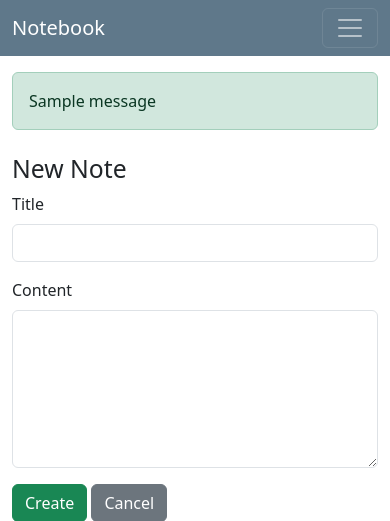
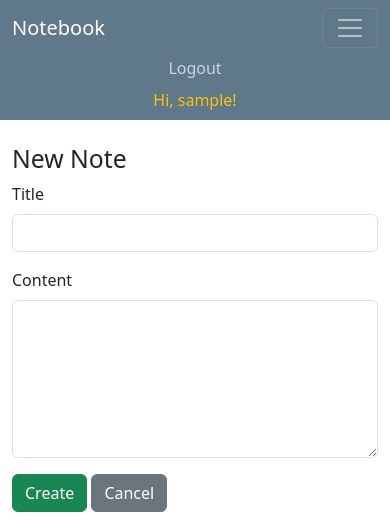
Before and after one commit to birencoding/todo, a Django app: page /create/ in a window 390 px wide, after a click that opens the changed part. Shown: the top 521 px of the page. Run offline with Django 5.2, Linux system fonts and the light colour scheme; a user stored in the database is signed in; tables that the repository leaves empty hold one stand-in row (values such as "Sample post"); one stand-in notice (Sample message) is shown.

Commit message:
updated mobile view

```diff
--- a/todo/notebook/static/notebook/main.css
+++ b/todo/notebook/static/notebook/main.css
@@ -82,3 +82,9 @@ a.article-title:hover {
 .account-heading {
   font-size: 2.5rem;
 }
+
+@media (max-width: 767.98px) {
+  .navbar-nav {
+    text-align: center;
+  }
+}
--- a/todo/templates/base.html
+++ b/todo/templates/base.html
@@ -17,21 +17,21 @@
   <nav class="navbar navbar-expand-md navbar-dark bg-steel sticky-top">
     <div class="container">
       <a class="navbar-brand mr-4" href="/">Notebook</a>
-      <button class="navbar-toggler" type="button" data-toggle="collapse" data-target="#navbarToggle" aria-controls="navbarToggle" aria-expanded="false" aria-label="Toggle navigation">
+
+    <button class="navbar-toggler" type="button" data-toggle="collapse" data-target="#navbarToggle"
+        aria-controls="navbarToggle" aria-expanded="false" aria-label="Toggle navigation">
       <span class="navbar-toggler-icon"></span>
-      </button>
+    </button>
+
       <div class="collapse navbar-collapse" id="navbarToggle">
-        <div class="navbar-nav mr-auto">
-          <a class="nav-item nav-link" href="/">Home</a>
-        </div>
-        <!-- Navbar Right Side -->
+
         {% if user.is_authenticated %}
         <div class="navbar-nav ms-auto">
           <a class="nav-item nav-link" href="{% url 'users:logout' %}">Logout</a>
           <span class="text-sm-left text-warning">Hi, {{ user.username }}!</span>
         </div>
         {% else %}
-        <div class="navbar-nav">
+        <div class="navbar-nav ms-auto">
           <a class="nav-item nav-link" href="{% url 'users:login'%}">Login</a>
           <a class="nav-item nav-link" href="{% url 'users:register'%}">Register</a>
         </div>
@@ -43,17 +43,16 @@
 {% endblock header %}
 
 <main>
-    {% block messages %}
+    <!-- {% block messages %}
     {% if messages %}
-        <div class="container mt-3">
-            {% for message in messages %}
-                <div class="alert alert-{{ message.tags }}">
-                    {{ message }}
-                </div>
-            {% endfor %}
-        </div>
+    {% for message in messages %}
+        <div class="alert alert-{{ message.tags }} alert-dismissible fade show" role="alert">
+        {{ message }}
+
+      </div>
+    {% endfor %}
     {% endif %}
-    {% endblock messages %}
+    {% endblock messages %} -->
 
     {% block content %}
 
@@ -108,5 +107,12 @@
 
 {% endblock additional_scripts %}
 </body>
+<!-- jQuery first, then Popper.js, then Bootstrap JS -->
+<script src="https://code.jquery.com/jquery-3.5.1.slim.min.js"></script>
+<script src="https://cdn.jsdelivr.net/npm/popper.js@1.16.1/dist/umd/popper.min.js"></script>
+<script src="https://cdn.jsdelivr.net/npm/bootstrap@4.6.2/dist/js/bootstrap.min.js"></script>
+
+
 <script src="https://cdn.jsdelivr.net/npm/bootstrap@5.3.0/dist/js/bootstrap.bundle.min.js"></script>
+
 </html>
```
